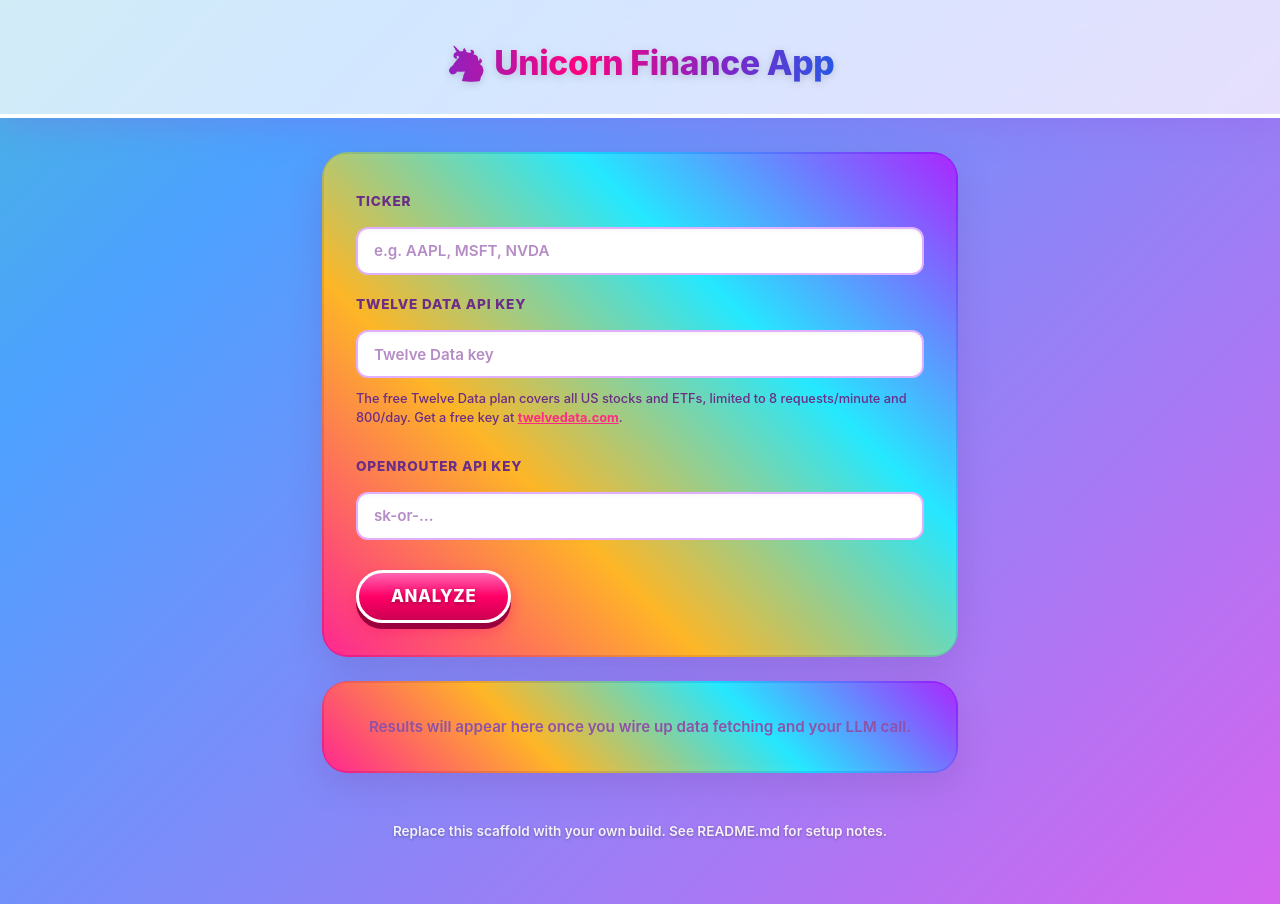
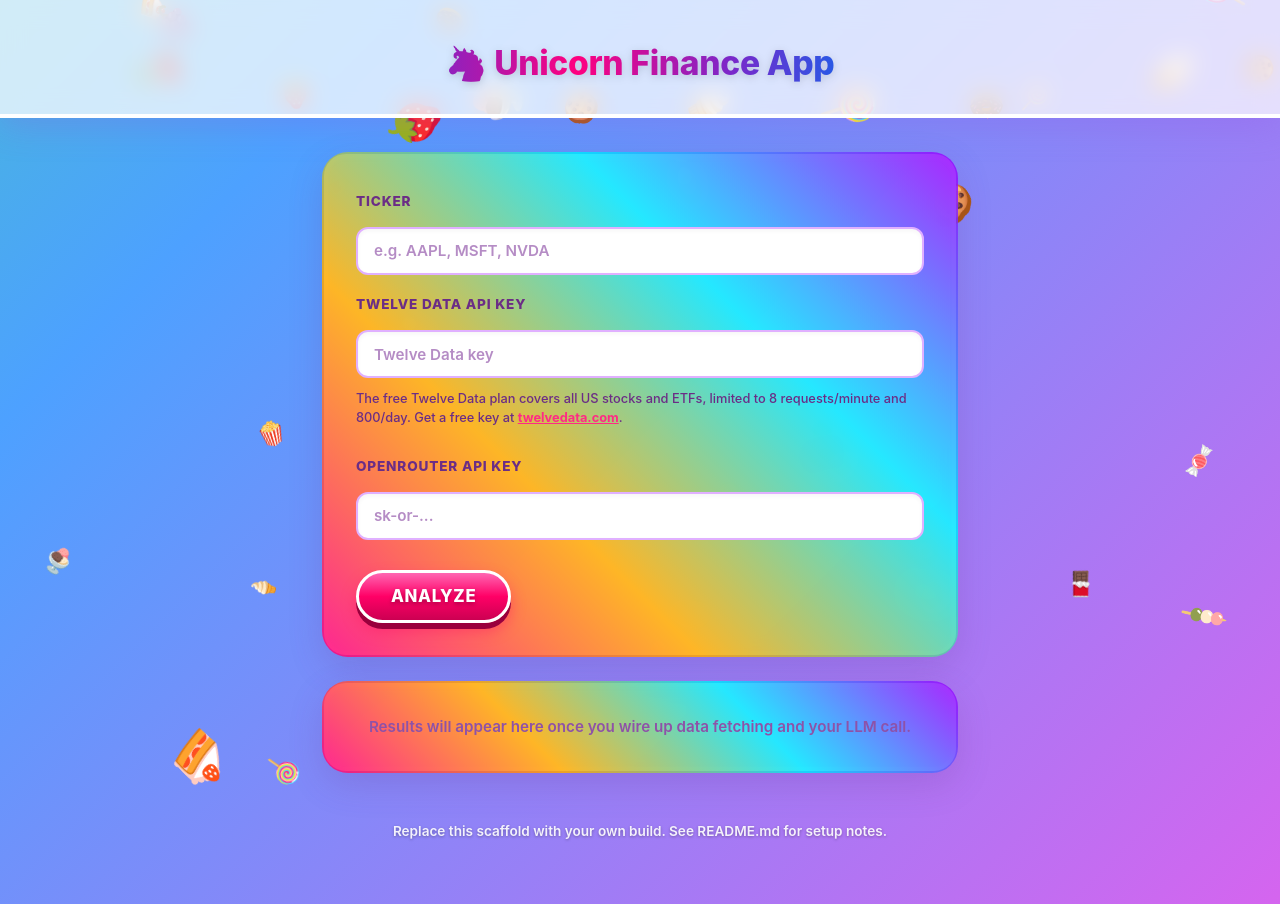
Before and after one commit to patrickyan1993-hub/Finance_App, a website built with Vite: page index.html in a window 1280 px wide. Built offline with nearby package versions, Linux system fonts and the light colour scheme.

Commit message:
feat: add background candy rain animation
Introduces a canvas-based animation effect to the application background to improve visual engagement.

```diff
--- a/index.html
+++ b/index.html
@@ -7,6 +7,7 @@
   <link rel="stylesheet" href="./style.css" />
 </head>
 <body>
+  <canvas id="candy-canvas"></canvas>
   <header class="app-header">
     <h1>🦄 Unicorn Finance App</h1>
   </header>
--- a/main.js
+++ b/main.js
@@ -148,3 +148,67 @@ function renderResults(ticker, priceData, note) {
     <p class="note">${note}</p>
   `;
 }
+
+// Background Candy Rain Effect
+(function initCandyRain() {
+  const canvas = document.getElementById('candy-canvas');
+  if (!canvas) return;
+  const ctx = canvas.getContext('2d');
+
+  let width = (canvas.width = window.innerWidth);
+  let height = (canvas.height = window.innerHeight);
+
+  window.addEventListener('resize', () => {
+    width = canvas.width = window.innerWidth;
+    height = canvas.height = window.innerHeight;
+  });
+
+  const candies = ['🍬', '🍭', '🍫', '🍩', '🧁', '🍪', '🍰', '🍡', '🍿', '🍨', '🍦', '🎂', '🍬', '🍭', '🍒', '🍓', '🍇'];
+  const particleCount = 50;
+  const particles = [];
+
+  for (let i = 0; i < particleCount; i++) {
+    particles.push({
+      x: Math.random() * width,
+      y: Math.random() * height - height,
+      size: 22 + Math.random() * 24,
+      speedY: 1.2 + Math.random() * 2.8,
+      speedX: (Math.random() - 0.5) * 1.2,
+      rotation: Math.random() * Math.PI * 2,
+      rotationSpeed: (Math.random() - 0.5) * 0.04,
+      swayOffset: Math.random() * Math.PI * 2,
+      swaySpeed: 0.01 + Math.random() * 0.02,
+      emoji: candies[Math.floor(Math.random() * candies.length)]
+    });
+  }
+
+  function render() {
+    ctx.clearRect(0, 0, width, height);
+
+    for (const p of particles) {
+      p.y += p.speedY;
+      p.swayOffset += p.swaySpeed;
+      p.x += Math.sin(p.swayOffset) * 0.8 + p.speedX;
+      p.rotation += p.rotationSpeed;
+
+      if (p.y > height + 60) {
+        p.y = -60;
+        p.x = Math.random() * width;
+        p.emoji = candies[Math.floor(Math.random() * candies.length)];
+      }
+
+      ctx.save();
+      ctx.translate(p.x, p.y);
+      ctx.rotate(p.rotation);
+      ctx.font = `${p.size}px sans-serif`;
+      ctx.textAlign = 'center';
+      ctx.textBaseline = 'middle';
+      ctx.fillText(p.emoji, 0, 0);
+      ctx.restore();
+    }
+
+    requestAnimationFrame(render);
+  }
+
+  render();
+})();
--- a/style.css
+++ b/style.css
@@ -19,6 +19,21 @@
 
 * {
   box-sizing: border-box;
+}
+
+#candy-canvas {
+  position: fixed;
+  top: 0;
+  left: 0;
+  width: 100vw;
+  height: 100vh;
+  pointer-events: none;
+  z-index: 0;
+}
+
+.app-header, .app-main, .app-footer {
+  position: relative;
+  z-index: 1;
 }
 
 body {
```
